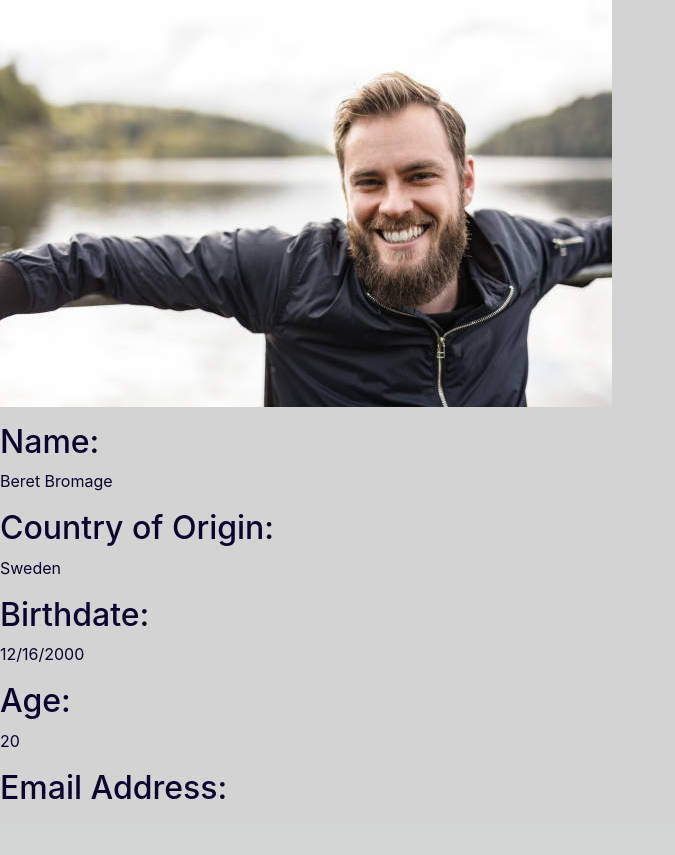
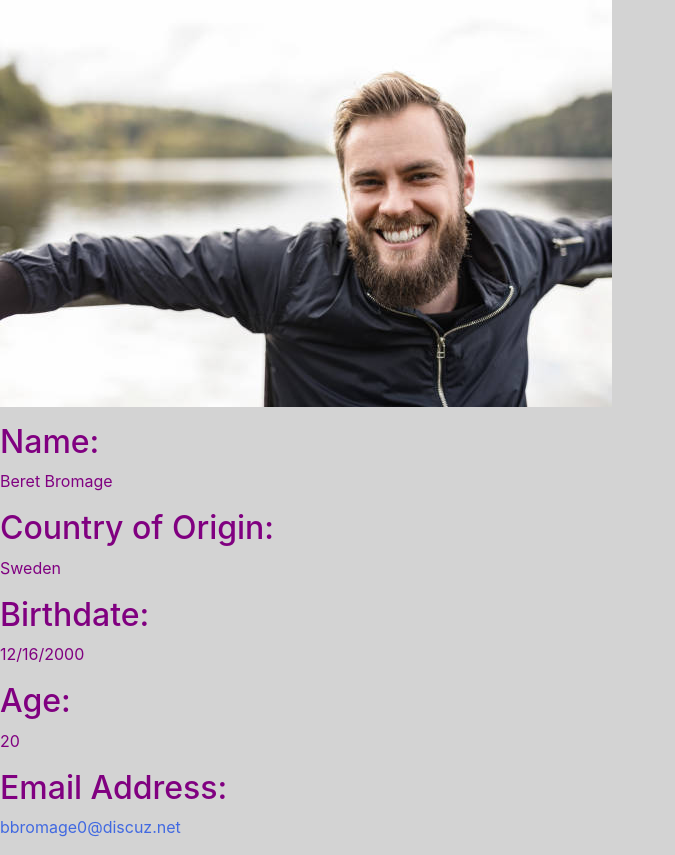
Before and after one commit to iu-msis/1-html-review-eclashley, a PHP site: page / in a window 1280 px wide. Shown: the part 153-1008 px from the top of the page, without its empty margins (0-675 px from the left). Before the commit the page ends 952 px from the top, so only its background shows below. Run offline with PHP 8.4, Linux system fonts and the light colour scheme.

Commit message:
email pop out

```diff
--- a/app/public/css/css.css
+++ b/app/public/css/css.css
@@ -1,18 +1,18 @@
+#profile {
+  color:white
+  font-weight: bold;
+}
+h1 {
+    color:blue;
+  }
 body {
     background-color: lightgray;
-    color: rgb(10, 3, 46);
-  }
-h1 {
-    color:blue;
+    color: purple;
   }
 .header {
     color: red;
     font-weight: bold;
 }
 a:link {
-    color: pink;
+    color: royalblue;
   }
-#profile {
-    color:white
-    font-weight: bold;
-}
--- a/app/public/index.html
+++ b/app/public/index.html
@@ -34,7 +34,7 @@
   <p><h2 id="profile">Country of Origin:</h2> Sweden</p>
   <p><h2 id="profile">Birthdate:</h2>12/16/2000 </p>
   <p><h2 id="profile">Age:</h2>20</p>
-  <p><h2 id="profile">Email Address:</h2><a href="mailto:bbromage0@discuz.net"></a></p>
+  <p><h2 id="profile">Email Address:</h2> <a href="mailto:bbromage0@discuz.net">bbromage0@discuz.net</a></p>
     <!-- Option 1: jQuery and Bootstrap Bundle (includes Popper) -->
     <script src="https://code.jquery.com/jquery-3.5.1.slim.min.js" integrity="sha384-DfXdz2htPH0lsSSs5nCTpuj/zy4C+OGpamoFVy38MVBnE+IbbVYUew+OrCXaRkfj" crossorigin="anonymous"></script>
     <script src="https://cdn.jsdelivr.net/npm/bootstrap@4.6.0/dist/js/bootstrap.bundle.min.js" integrity="sha384-Piv4xVNRyMGpqkS2by6br4gNJ7DXjqk09RmUpJ8jgGtD7zP9yug3goQfGII0yAns" crossorigin="anonymous"></script>
```
